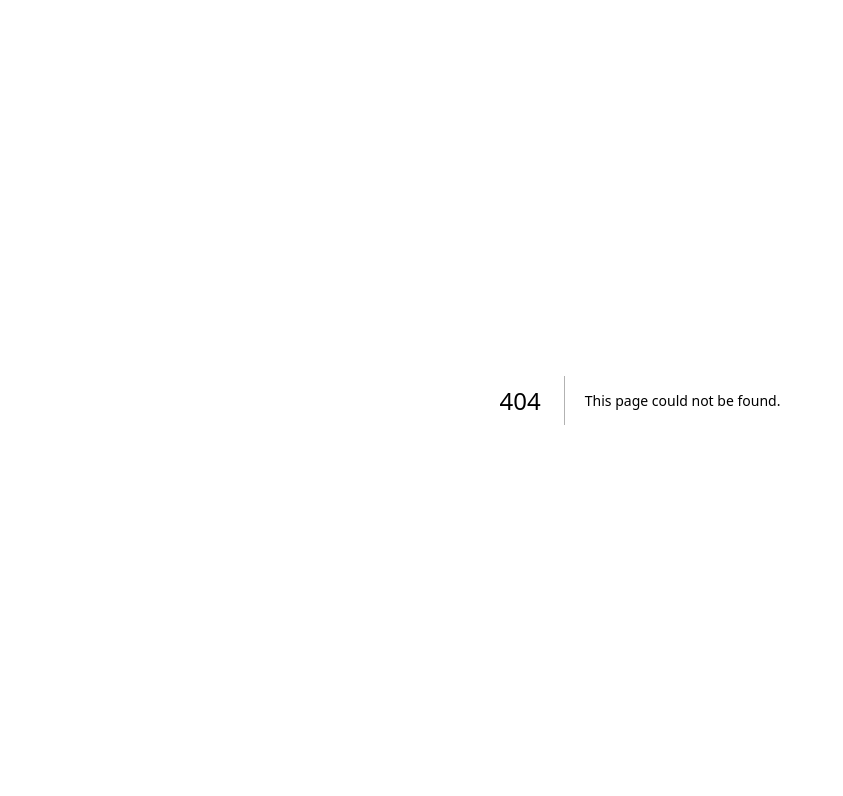
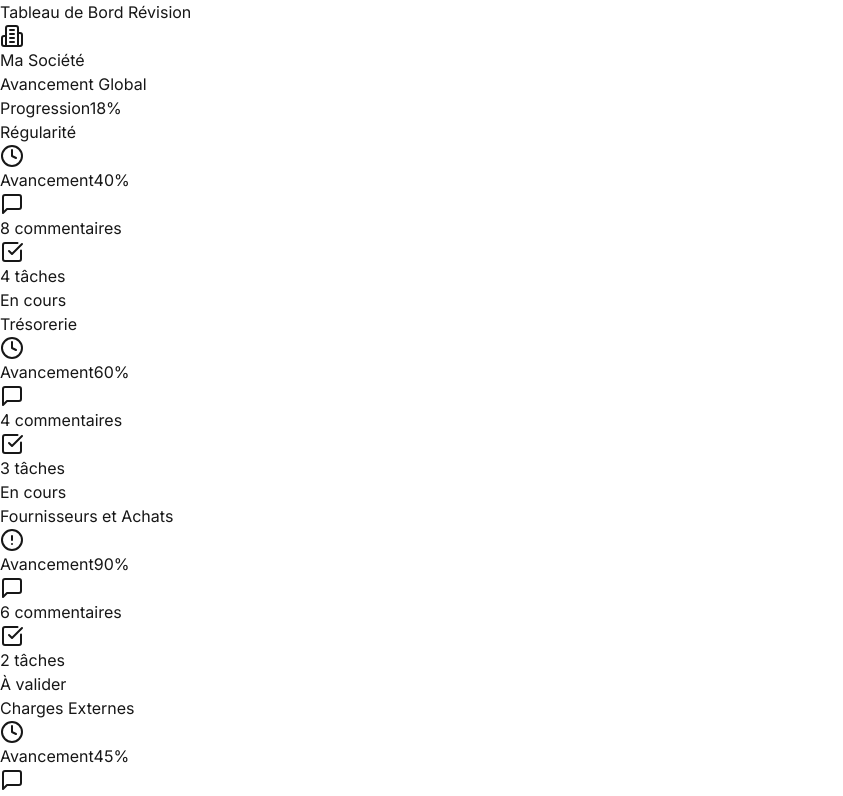
Before and after one commit to Sandra97Naze/accounting-review, a Next.js app: page /dashboard in a window 1280 px wide. Before the commit this address had no page. Shown: the top 796 px of the page, without its empty margins (0-843 px from the left). Built offline with nearby package versions, Linux system fonts and the light colour scheme; sample sign-in values are in the browser's storage.

Commit message:
Create page.tsx

```diff
--- /dev/null
+++ b/src/app/dashboard/page.tsx
@@ -0,0 +1,44 @@
+'use client'; // Important pour les composants avec hooks côté client
+
+import React, { useState, useEffect } from 'react';
+import { useRouter } from 'next/navigation';
+import DashboardComponent from '@/components/dashboard/DashboardComponent'; // Ajustez le chemin d'import
+
+export default function DashboardPage() {
+  const router = useRouter();
+  const [company, setCompany] = useState({
+    id: 'default-company-id',
+    name: 'Ma Société'
+  });
+
+  useEffect(() => {
+    // Vérification de l'authentification
+    const checkAuth = () => {
+      const token = localStorage.getItem('authToken');
+      if (!token) {
+        router.push('/login');
+      }
+    };
+
+    checkAuth();
+  }, [router]);
+
+  const handleCycleSelect = (cycle: string) => {
+    console.log(`Cycle sélectionné : ${cycle}`);
+    // Logique de navigation vers le cycle spécifique
+    router.push(`/review/${company.id}/${cycle}`);
+  };
+
+  const handleCompanyChange = () => {
+    // Logique de changement de société
+    router.push('/companies');
+  };
+
+  return (
+    <DashboardComponent
+      company={company}
+      onCycleSelect={handleCycleSelect}
+      onCompanyChange={handleCompanyChange}
+    />
+  );
+}
```
